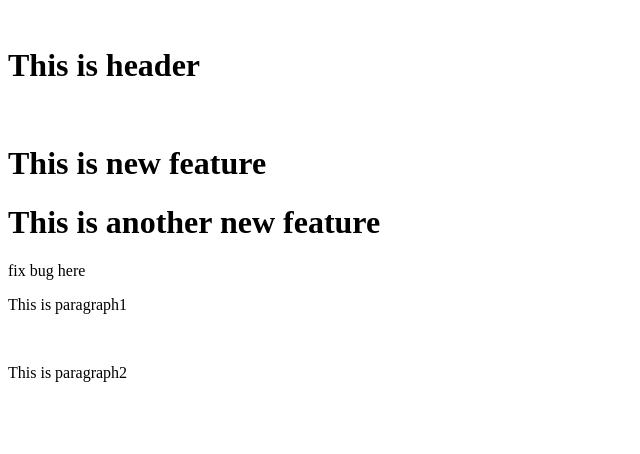
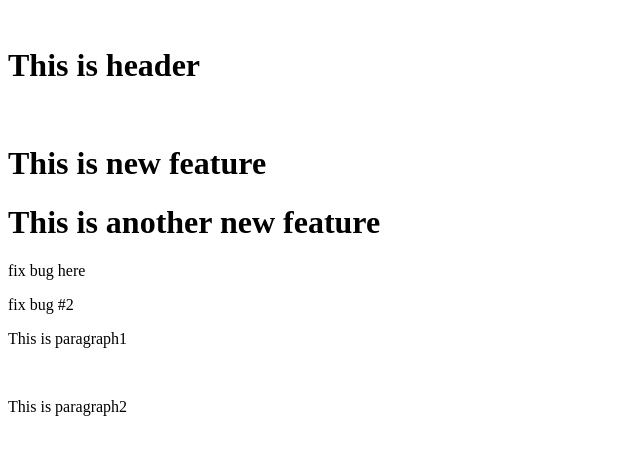
Before and after one commit to Aust9ny/sample_git2, a plain HTML site: page index.html in a window 1280 px wide. Shown: the whole page, without its empty margins (0-640 px from the left). Drawn offline with Linux system fonts and the light colour scheme.

Commit message:
Fix Bug #2

```diff
--- a/index.html
+++ b/index.html
@@ -6,6 +6,7 @@
 <h1>This is new feature </h1>
 <h1>This is another new feature </h1>
 <p>fix bug here </p>
+<p>fix bug #2 </p>
 <p>This is paragraph1</p>
 <p>This is paragraph2</p>
 </body>
```
